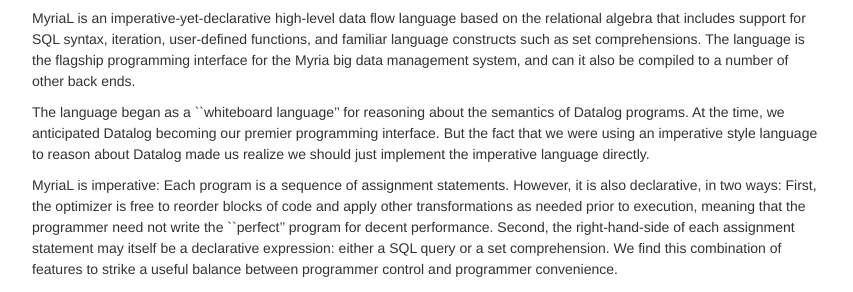
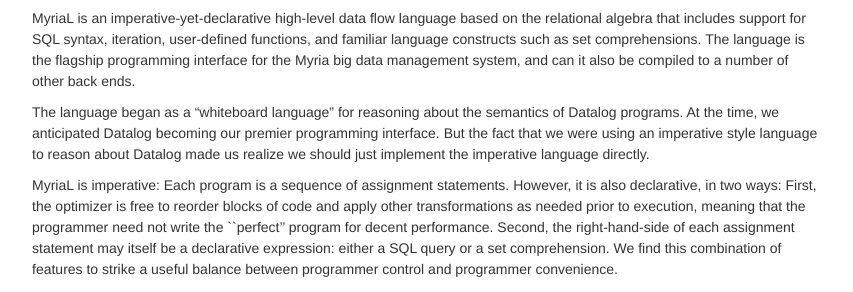
Before and after one commit to uwescience/myria-website, a Jekyll site: the page built from docs/myrial.md, in a window 1280 px wide and 900 px high. Shown: the part 143-435 px from the top of the window, without its empty margins (213-1066 px from the left). Built offline with Jekyll 4.4.1, drawn with Linux system fonts in a browser that asks for light colours; nearby versions of some CDN libraries; Markdown is read by kramdown in place of the engine named in the settings.

Commit message:
this isnt latex

```diff
--- a/docs/myrial.md
+++ b/docs/myrial.md
@@ -10,7 +10,7 @@
 
 MyriaL is an imperative-yet-declarative high-level data flow language based on the relational algebra that includes support for SQL syntax, iteration, user-defined functions, and familiar language constructs such as set comprehensions.  The language is the flagship programming interface for the Myria big data management system, and can it also be compiled to a number of other back ends.
 
-The language began as a ``whiteboard language'' for reasoning about the semantics of Datalog programs.  At the time, we anticipated Datalog becoming our premier programming interface.  But the fact that we were using an imperative style language to reason about Datalog made us realize we should just implement the imperative language directly.
+The language began as a "whiteboard language" for reasoning about the semantics of Datalog programs.  At the time, we anticipated Datalog becoming our premier programming interface.  But the fact that we were using an imperative style language to reason about Datalog made us realize we should just implement the imperative language directly.
 
 MyriaL is imperative: Each program is a sequence of assignment statements.  However, it is also declarative, in two ways: First, the optimizer is free to reorder blocks of code and apply other transformations as needed prior to execution, meaning that the programmer need not write the ``perfect'' program for decent performance.  Second, the right-hand-side of each assignment statement may itself be a declarative expression: either a SQL query or a set comprehension. We find this combination of features to strike a useful balance between programmer control and programmer convenience.
 
```
